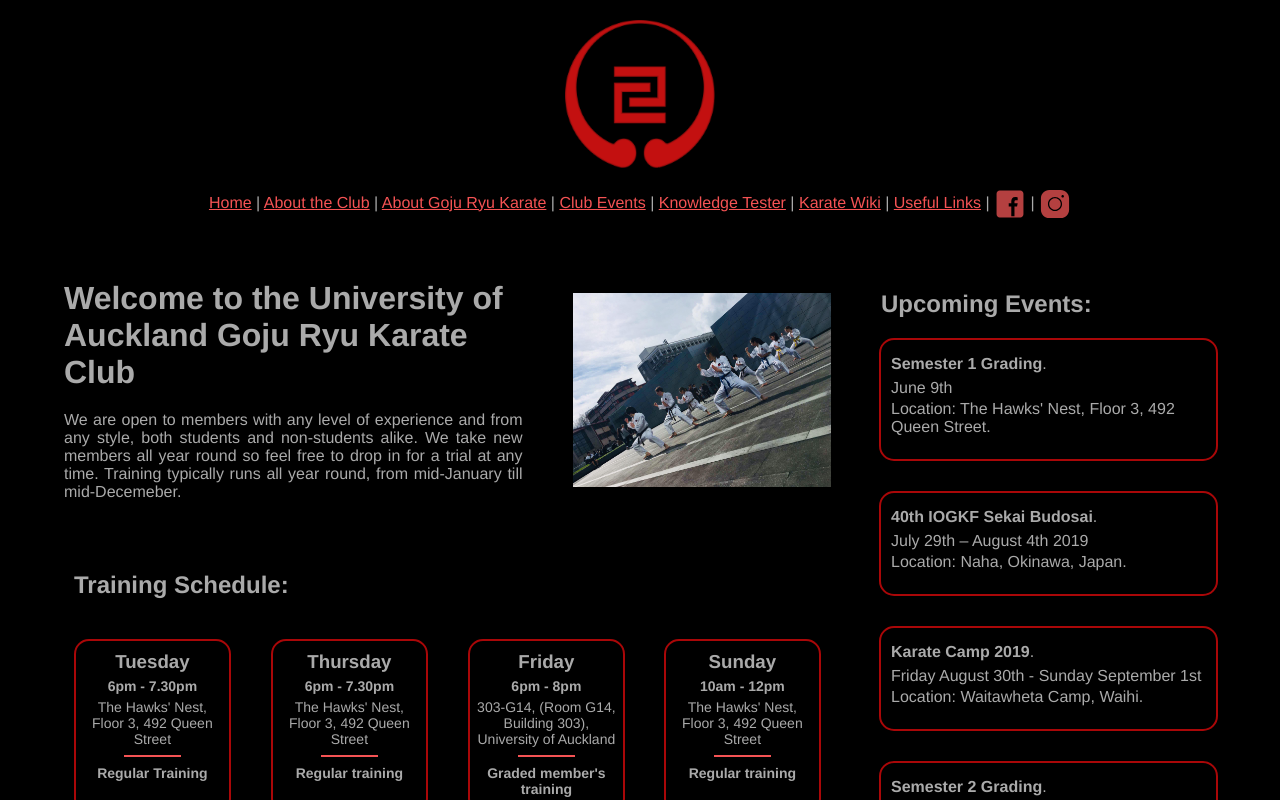
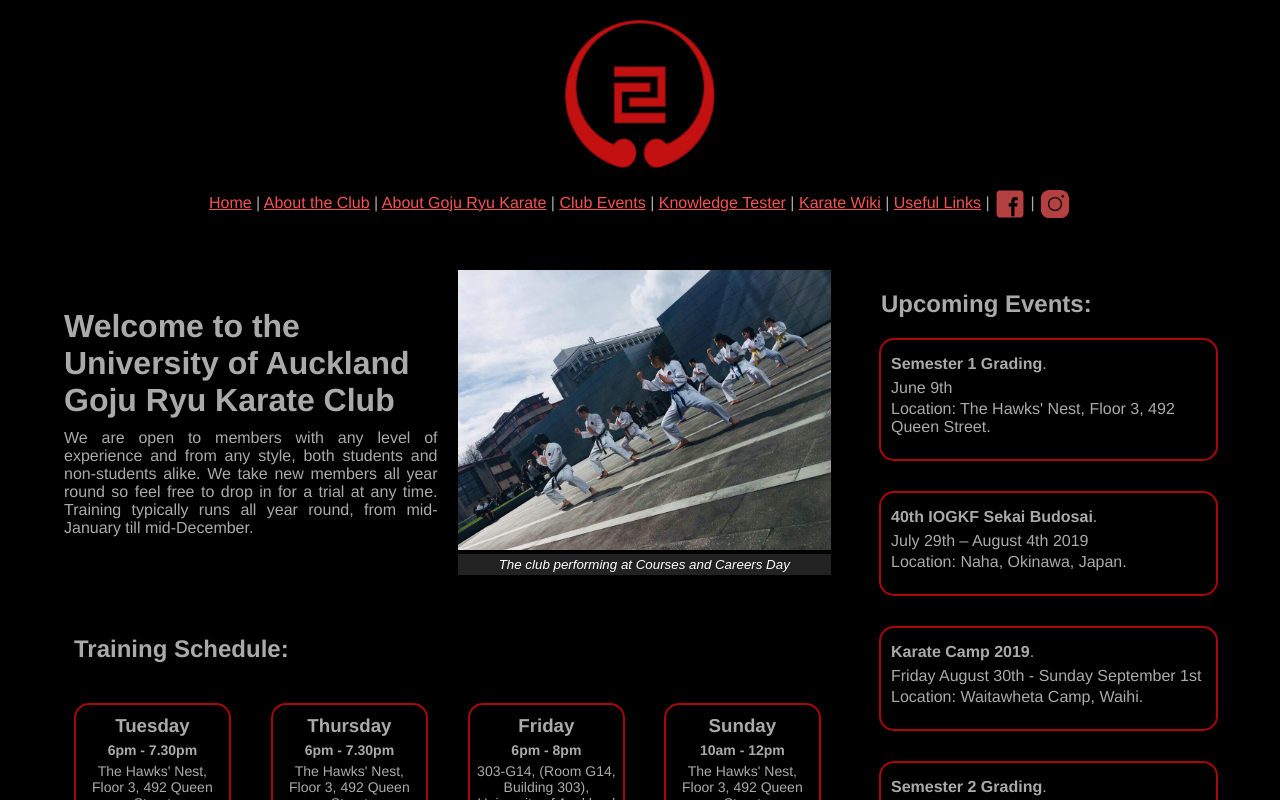
Before and after one commit to matt-auckland/uoa-karate, a Vue app: page /#/ in a window 1280 px wide. Shown: the top 800 px of the page. Built offline with nearby package versions, Linux system fonts and the light colour scheme.

Commit message:
Updated homepage and image component

```diff
--- a/src/components/HomeIntro.vue
+++ /dev/null
@@ -1,34 +0,0 @@
-<template>
-  <div class="home-intro-container">
-    <h1>Welcome to the University of Auckland Goju Ryu Karate Club</h1>
-    <p>
-      We are open to members with any level of experience and from any style, both students and non-students alike.
-      We take new members all year round so feel free to drop in for a trial at any time.
-      Training typically runs all year round, from mid-January till mid-Decemeber.
-    </p>
-  </div>
-</template>
-
-<script>
-export default {
-  name: "HomeIntro"
-};
-</script>
-
-<style scoped>
-.home-intro-container {
-  width: 100%;
-  min-width: 200px;
-  display: flex;
-  flex-direction: column;
-  align-items: center;
-}
-h1,
-p {
-  max-width: 600px;
-  margin: 10px 0;
-}
-p {
-  text-align: justify;
-}
-</style>
--- a/src/components/Image.vue
+++ b/src/components/Image.vue
@@ -10,7 +10,7 @@
 
 <script>
 export default {
-  name: "vue-image",
+  name: "appImage",
   props: {
     source: { type: String, required: true },
     caption: { type: String, required: true }
--- a/src/features/home-page/Home.vue
+++ b/src/features/home-page/Home.vue
@@ -2,12 +2,22 @@
   <content>
 
     <div class="container">
-      <img
-        src="/group-photo.jpg"
-        alt=""
-        class="first-image"
-      >
-      <HomeIntro class="home-intro" />
+      <div class="home-intro">
+        <div class="text-container">
+          <h1>Welcome to the University of Auckland Goju Ryu Karate Club</h1>
+          <p>
+            We are open to members with any level of experience and from any style, both students and non-students alike.
+            We take new members all year round so feel free to drop in for a trial at any time.
+            Training typically runs all year round, from mid-January till mid-December.
+          </p>
+
+        </div>
+        <app-image
+          :source="'/group-photo.jpg'"
+          :caption="'The club performing at Courses and Careers Day'"
+          class="hero-image"
+        ></app-image>
+      </div>
       <TrainingSchedule class="schedule" />
       <FeesTable class="fees" />
       <UpcomingEvents class="events" />
@@ -22,7 +32,6 @@
 </template>
 
 <script>
-import HomeIntro from "@/components/HomeIntro.vue";
 import ToDo from "@/components/ToDo.vue";
 import TrainingSchedule from "@/components/TrainingSchedule.vue";
 import FeesTable from "@/components/FeesTable.vue";
@@ -34,7 +43,6 @@ import UpcomingEvents from "@/components/UpcomingEvents.vue";
 export default {
   name: "home",
   components: {
-    HomeIntro,
     ToDo,
     ClubMap,
     TrainingSchedule,
@@ -68,9 +76,9 @@ content {
   grid-column-gap: 50px;
   grid-row-gap: 40px;
   grid-template-areas:
-    " intro  first-image events events"
-    "schedule schedule events events"
-    "fees fees events events";
+    "intro   events events"
+    "schedule events events"
+    "fees events events";
 }
 
 .content {
@@ -92,7 +100,6 @@ content {
   .container {
     grid-template-areas:
       "intro intro"
-      "first-image first-image"
       "schedule schedule"
       "fees fees";
   }
@@ -105,13 +112,29 @@ content {
   grid-area: intro;
   width: 100%;
   margin: 0 auto;
+  min-width: 200px;
+
+  display: grid;
+  grid-gap: 20px;
+  align-items: center;
+  justify-content: center;
+  grid-template-columns: repeat(auto-fit, minmax(300px, 1fr));
 }
 
-.first-image {
+.hero-image {
   max-width: 400px;
   width: 100%;
-  grid-area: first-image;
   margin: auto;
+}
+
+.home-intro h1,
+.home-intro p {
+  max-width: 800px;
+  margin: 10px 0;
+}
+
+.home-intro p {
+  text-align: justify;
 }
 
 .double-col {
--- a/src/main.js
+++ b/src/main.js
@@ -2,10 +2,12 @@ import Vue from 'vue';
 import App from './App.vue';
 import router from './router';
 
-import Image from './components/Image.vue';
+
+import AppImage from './components/Image.vue';
 
 Vue.config.productionTip = false;
-Vue.component('vue-image', Image);
+Vue.component('app-image', AppImage);
+
 
 new Vue({
   router,
--- a/src/router.js
+++ b/src/router.js
@@ -3,9 +3,7 @@ import Router from 'vue-router';
 import Meta from 'vue-meta';
 
 import Home from './features/home-page/Home.vue';
-// new page
-// import NewAboutPage from './features/about-page/about-page.vue';
-import AboutPage from './views/About.vue';
+import AboutPage from './features/about-page/about-page.vue';
 import LinkDirectory from './features/link-page/LinkDirectory.vue';
 import EventsView from './features/events-page/EventsView.vue';
 import TestView from './features/test-page/TestView.vue';
```
